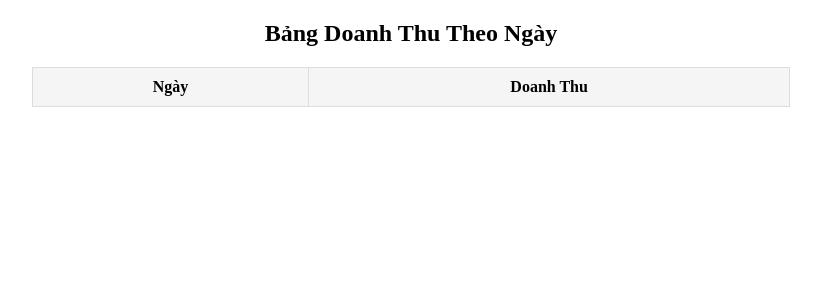
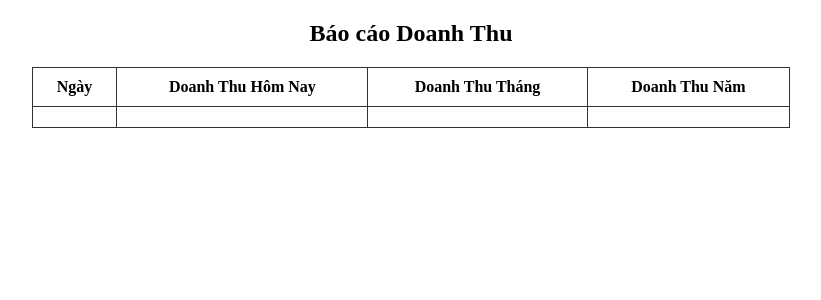
Before and after one commit to Hunggoodboy/Project-python-BTL, a Flask app: page /admin/revenue in a window 1280 px wide. Shown: the top 300 px of the page, without its empty margins (229-1050 px from the left). Run offline with Flask 3, Linux system fonts and the light colour scheme; data that the repository does not hold is empty; parts of the project's set-up code (start-up, migrations or seed data) failed here and were passed over.

Commit message:
Doanh thu theo tháng, và năm

```diff
--- a/routes/routes_quanlydonhang.py
+++ b/routes/routes_quanlydonhang.py
@@ -22,7 +22,6 @@ def quanlydonhang_Choxacnhandon():
 
 
 @qldonhangbp.route("/quanlydonhang_Danggiaohang", methods=["POST", "GET"])
-def quanlydonhang_Danggiaohang():
 def quanlydonhang_Danggiaohang():
     conn = get_connect()
     cursor = conn.cursor(dictionary=True)
--- a/routes/routes_revenue.py
+++ b/routes/routes_revenue.py
@@ -1,35 +1,31 @@
-from flask import Blueprint, render_template
-from datetime import date
+from flask import Blueprint, render_template, session
+from datetime import date, datetime
 from database.connect import get_connect
 
 revenue_bp = Blueprint("revenue_bp", __name__)
-
-
 
 @revenue_bp.route("/admin/revenue")
 def admin_revenue():
     conn = get_connect()
     cursor = conn.cursor()
 
-    # Tạo doanh thu hôm nay nếu chưa có
-    today = date.today().strftime("%Y-%m-%d")
-    cursor.execute("SELECT Ngay FROM DoanhThu WHERE Ngay=%s", (today,))
-    if cursor.fetchone() is None:
+    today = date.today()
+    current_day = today.strftime("%Y-%m-%d")
+    current_month = today.strftime("%Y-%m")
+    current_year = today.strftime("%Y")
+
+    # Kiểm tra nếu chưa có doanh thu hôm nay -> khởi tạo 0
+    cursor.execute("SELECT COUNT(*) FROM DoanhThu WHERE Ngay=%s", (current_day,))
+    if cursor.fetchone()[0] == 0:
         cursor.execute("""
-            INSERT INTO DoanhThu (Ngay, DoanhThuHomNay)
-            VALUES (%s, 0)
-        """, (today,))
+            INSERT INTO DoanhThu (Ngay, DoanhThuHomNay, DoanhThuTheoThang, DoanhThuTheoNam, Thang, Nam)
+            VALUES (%s, 0, 0, 0, %s, %s)
+        """, (current_day, current_month, current_year))
         conn.commit()
 
-    # Lấy toàn bộ doanh thu
-    cursor.execute("""
-        SELECT Ngay, DoanhThuHomNay
-        FROM DoanhThu
-        ORDER BY Ngay DESC
-    """)
-    doanhthu = cursor.fetchall()
+    # Lấy dữ liệu doanh thu để render
+    cursor.execute("SELECT * FROM DoanhThu WHERE Ngay=%s", (current_day,))
+    revenue = cursor.fetchone()
 
-    cursor.close()
     conn.close()
-
-    return render_template("adminrevenue.html", doanhthu=doanhthu)
+    return render_template("adminrevenue.html", revenue=revenue)
--- a/templates/adminrevenue.html
+++ b/templates/adminrevenue.html
@@ -11,30 +11,26 @@
         }
         th, td {
             padding: 10px;
-            border: 1px solid #ddd;
+            border: 1px solid #333;
             text-align: center;
-        }
-        th {
-            background: #f5f5f5;
         }
     </style>
 </head>
 <body>
-
-    <h2 style="text-align: center;">Bảng Doanh Thu Theo Ngày</h2>
-
+    <h2 style="text-align:center;">Báo cáo Doanh Thu</h2>
     <table>
         <tr>
             <th>Ngày</th>
-            <th>Doanh Thu</th>
+            <th>Doanh Thu Hôm Nay</th>
+            <th>Doanh Thu Tháng</th>
+            <th>Doanh Thu Năm</th>
         </tr>
-        {% for ngay, doanhthu in doanhthu %}
         <tr>
-            <td>{{ ngay }}</td>
-            <td>{{ "{:,}".format(doanhthu) }} đ</td>
+            <td>{{ revenue[0] }}</td> <!-- Ngay: Ngày hôm nay-->
+            <td>{{ revenue[1] }}</td> <!-- DoanhThuHomNay: doanh thu theo ngày -->
+            <td>{{ revenue[2] }}</td> <!-- DoanhThuTheoThang: theo tháng -->
+            <td>{{ revenue[3] }}</td> <!-- DoanhThuTheoNam:theo năm -->
         </tr>
-        {% endfor %}
     </table>
-
 </body>
 </html>
```
Also changed, not shown: routes/routes_orders.py (+13 -8 lines).
